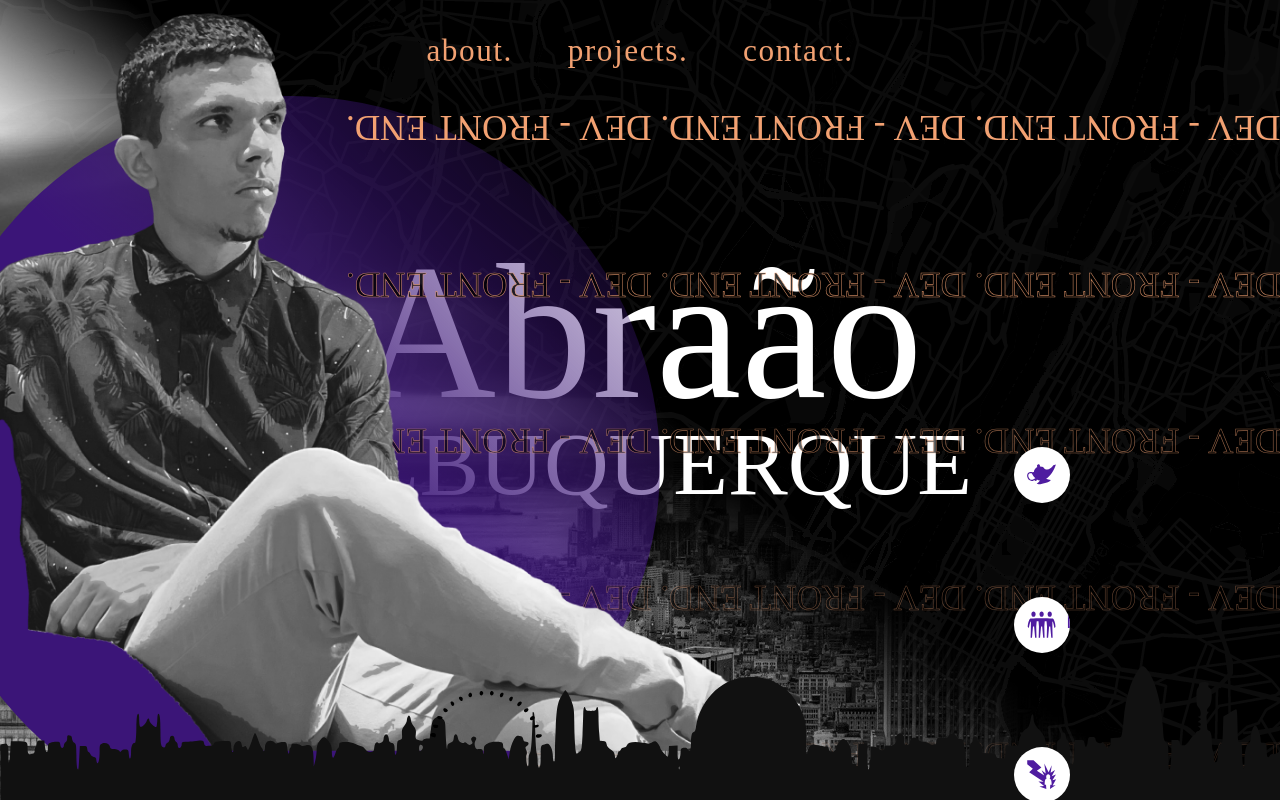
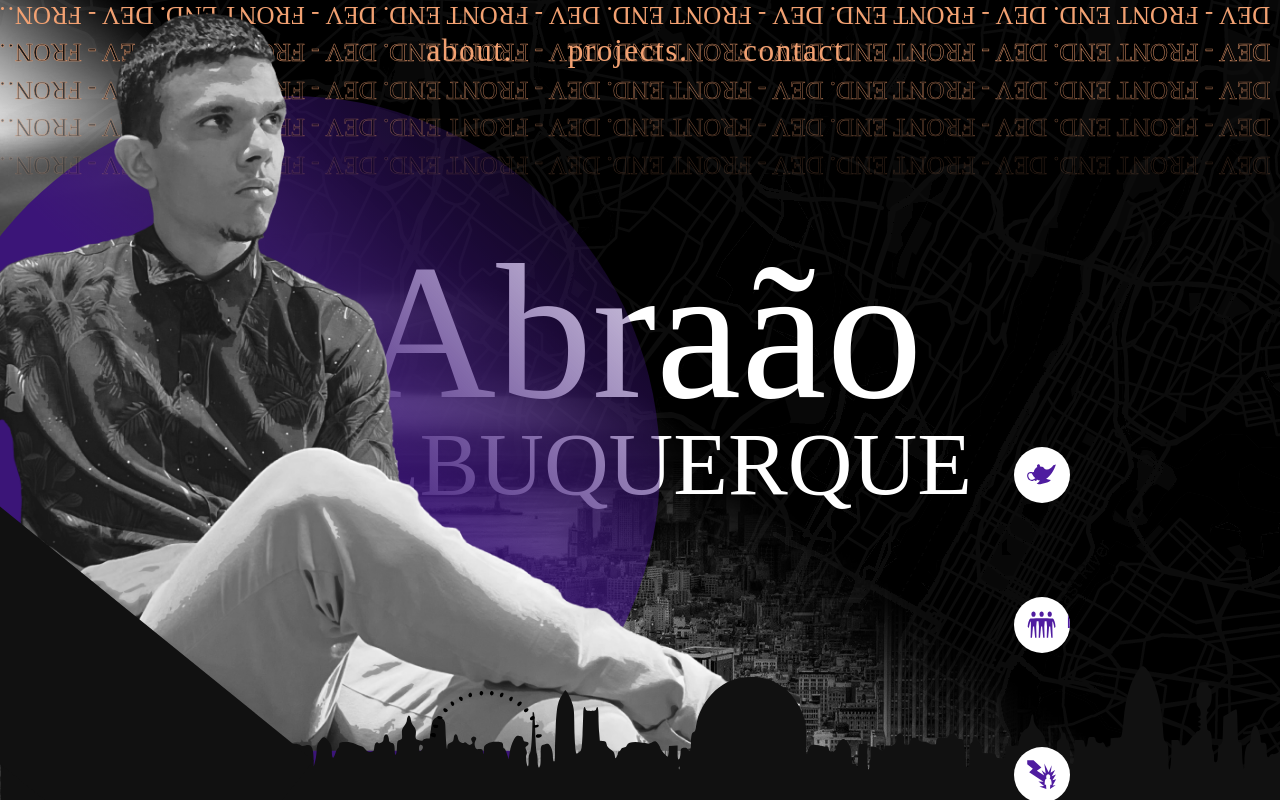
Before and after one commit to abrxao/portfolio, a Next.js app: page / in a window 1280 px wide. Built offline with nearby package versions, Linux system fonts and the light colour scheme.

Commit message:
:iphone: adjusting responsivity to 1024px-1280pxx screens

```diff
--- a/src/components/DevFrontDecoration/DevFrontDecoration.tsx
+++ b/src/components/DevFrontDecoration/DevFrontDecoration.tsx
@@ -1,21 +1,36 @@
 import React from "react";
 const DevFrontDecoration=()=>{
     return (
-      <div className="z-[40] absolute xl:h-full xl:top-[-20px] right-0 flex flex-col DevFrontDecoration rotate-180 xl:text-[2.2em] 2xl:text-[2.3em] font-aero pb-4">
+      <div
+        className="z-[40] absolute right-0 flex flex-col DevFrontDecoration rotate-180 font-aero pb-4
+
+        2xl:text-[2.3em]
+
+        xl:text-2xl
+
+        lg:text-xl lg:top-[-20px]
+
+        "
+      >
         <div className="mr-[-.4em] devFrontend__text opacity-20 h-full text-center line-clamp-1 text-clip">
-          DEV - FRONT END. DEV - FRONT END. DEV - FRONT END.
+          DEV - FRONT END. DEV - FRONT END. DEV - FRONT END. DEV - FRONT END.
+          DEV - FRONT END. DEV - FRONT END.
         </div>
         <div className="mr-[-.4em] devFrontend__text opacity-40 h-full text-center line-clamp-1 text-clip">
-          DEV - FRONT END. DEV - FRONT END. DEV - FRONT END.
+          DEV - FRONT END. DEV - FRONT END. DEV - FRONT END. DEV - FRONT END.
+          DEV - FRONT END. DEV - FRONT END.
         </div>
         <div className="mr-[-.4em] devFrontend__text opacity-60 h-full text-center line-clamp-1 text-clip">
-          DEV - FRONT END. DEV - FRONT END. DEV - FRONT END.
+          DEV - FRONT END. DEV - FRONT END. DEV - FRONT END. DEV - FRONT END.
+          DEV - FRONT END. DEV - FRONT END.
         </div>
         <div className="mr-[-.4em] devFrontend__text opacity-80 h-full text-center line-clamp-1 text-clip">
-          DEV - FRONT END. DEV - FRONT END. DEV - FRONT END.
+          DEV - FRONT END. DEV - FRONT END. DEV - FRONT END. DEV - FRONT END.
+          DEV - FRONT END. DEV - FRONT END.
         </div>
         <div className="mr-[-.4em] text-orange h-full text-center line-clamp-1 text-clip">
-          DEV - FRONT END. DEV - FRONT END. DEV - FRONT END.
+          DEV - FRONT END. DEV - FRONT END. DEV - FRONT END. DEV - FRONT END.
+          DEV - FRONT END. DEV - FRONT END.
         </div>
       </div>
     );
--- a/src/components/Header/Header.tsx
+++ b/src/components/Header/Header.tsx
@@ -9,6 +9,7 @@ const Header: FunctionComponent = () => {
 
         2xl:text-5xl
         xl:text-3xl
+        lg:text-2xl
       "
       >
         <li>about.</li>
--- a/src/components/Presentation/Presentation.tsx
+++ b/src/components/Presentation/Presentation.tsx
@@ -11,11 +11,17 @@ import SlideMenu from "../SlideMenu/SlideMenu";
 const About = () => {
   return (
     <section id="presentation">
-      <div className="relative w-full h-[100vh] min-h-[600px] overflow-y-hidden flex flex-col overflow-x-hidden">
+      <div className="relative w-full h-[100vh] overflow-y-hidden flex flex-col overflow-x-hidden">
         <SlideMenu />
         <div
           className="
-       2xl:w-[900px] 2xl:h-[900px] 2xl:left-0 xl:w-[740px]  xl:h-[740px] xl:-left-20 absolute bg-gradient-to-tr from-purple via-purple to-[#fff0] rounded-[50%] 2xl:top-20 xl:top-[6em] z-10 brightness-75"
+          absolute bg-gradient-to-tr from-purple via-purple to-[#fff0] rounded-[50%]
+          z-10 brightness-75
+          2xl:top-20 2xl:w-[900px] 2xl:h-[900px] 2xl:left-0
+          xl:w-[740px]  xl:h-[740px]  xl:top-24
+          lg:w-[600px]  lg:h-[600px] lg:-left-20 lg:top-20
+
+        "
         ></div>
 
         <Header />
@@ -36,18 +42,36 @@ const About = () => {
           />
         </div>
         <div className="aspect-[1] z-50 bottom-10 absolute h-[100vh]">
-          <Image src={perfil} alt="abraão´s picture" className="object-cover"/>
+          <Image src={perfil} alt="abraão´s picture" className="object-cover" />
         </div>
 
         <div className="self-center z-[9] absolute w-full h-[100vh] flex items-center flex-col justify-center">
-          <h1 className="text-white 2xl:text-[15em] -mt-20 xl:text-[12em] font-aero">
+          <h1
+            className="text-white font-aero -mt-20
+            2xl:text-[15em]
+            xl:text-[12em]
+            lg:text-[9em]
+            "
+          >
             Abraão
           </h1>
-          <h2 className="text-white 2xl:text-[7em] xl:text-[5.6em] xl:-ml-2 font-aero -mt-20 -ml-3">
+          <h2
+            className="text-white font-aero -ml-3
+            2xl:text-[7em]
+            xl:text-[5.6em] xl:-ml-2 xl:-mt-20
+            lg:text-[4.22em] lg: -mt-16
+            "
+          >
             ALBUQUERQUE
           </h2>
         </div>
-        <div className="2xl:w-[400px] 2xl:h-[200px] 2xl:left-[-120px] bg-[#111] z-[200] absolute bottom-0 rotate-[39deg]"></div>
+        <div
+          className="
+        bg-[#111] z-[200] absolute bottom-0 rotate-[39deg]
+
+          lg:w-[440px] lg:h-[200px] lg:left-[-140px]
+          "
+        ></div>
         <DevFrontDecoration />
       </div>
     </section>
--- a/src/components/SlideMenu/SlideMenu.tsx
+++ b/src/components/SlideMenu/SlideMenu.tsx
@@ -22,10 +22,17 @@ const SlideMenu: FunctionComponent = () => {
     <div className="absolute z-[999] right-[10%]">
       <div className="relative h-[100vh] flex items-center w-[220px]">
         <div
-          className="text-transparent absolute text-3xl font-aero swiper__title bg-250% bg-clip-text z-[7] top-[25%] left-6"
+          className="text-transparent absolute font-aero swiper__title bg-250% bg-clip-text z-[7] flex justify-center
+
+          xl:left-6 xl:text-3xl
+          lg:text-2xl lg:left-8
+          "
           id="softTitle"
         >
+        <span>
           SOFT SKILLS
+        </span>
+
         </div>
         <Swiper
           slidesPerView={4}
@@ -47,7 +54,15 @@ const SlideMenu: FunctionComponent = () => {
                 className={`flex items-center justify-center cursor-pointer`}
               >
                 <div
-                  className={`2xl:px-8 2xl:py-8 2xl:hover:px-[110px] xl:px-7 xl:py-7 xl:hover:px-[90px] rounded-[2em] bg-white duration-200 overflow-hidden relative `}
+                  className={`
+                  rounded-[2em] bg-white duration-200 overflow-hidden relative
+
+                  2xl:px-8 2xl:py-8 2xl:hover:px-[110px]
+
+                  xl:px-7 xl:py-7 xl:hover:px-[90px]
+
+                  lg:px-6 lg:py-6 lg:hover:px-[80px]
+                  `}
                 >
                   <span
                     className="absolute text-purple flex   h-full duration-200 items-center z-[11] top-0
@@ -55,6 +70,8 @@ const SlideMenu: FunctionComponent = () => {
                     2xl:text-4xl 2xl:left-[.3em]
 
                     xl:text-3xl xl:left-[.4em]
+
+                    lg:text-2xl lg:left-3
 
                   "
                   >
@@ -64,9 +81,11 @@ const SlideMenu: FunctionComponent = () => {
                       className="
                       absolute text-center
 
-                      2xl:w-60 2xl:text-2xl xl:w-48
+                      2xl:w-60 2xl:text-2xl
 
-                      xl:text-xl xl:mb-2
+                      xl:w-48 xl:text-xl xl:mb-2
+
+                      lg:w-44 lg:text-lg lg:mb-1
                       "
                     >
                       {elem.skill}
@@ -76,6 +95,55 @@ const SlideMenu: FunctionComponent = () => {
               </SwiperSlide>
             );
           })}
+          {/* {softSkils.map((elem, index) => {
+            const Icon = elem.Icon as FunctionComponent;
+            return (
+              <SwiperSlide
+                key={index + 1}
+                className={`flex items-center justify-center cursor-pointer`}
+              >
+                <div
+                  className={`
+                  rounded-[2em] bg-white duration-200 overflow-hidden relative
+
+                  2xl:px-8 2xl:py-8 2xl:hover:px-[110px]
+
+                  xl:px-7 xl:py-7 xl:hover:px-[90px]
+
+                  lg:px-6 lg:py-6 lg:hover:px-[80px]
+                  `}
+                >
+                  <span
+                    className="absolute text-purple flex   h-full duration-200 items-center z-[11] top-0
+
+                    2xl:text-4xl 2xl:left-[.3em]
+
+                    xl:text-3xl xl:left-[.4em]
+
+                    lg:text-2xl lg:left-3
+
+                  "
+                  >
+                    <Icon />
+
+                    <span
+                      className="
+                      absolute text-center
+
+                      2xl:w-60 2xl:text-2xl
+
+                      xl:w-48 xl:text-xl xl:mb-2
+
+                      lg:w-44 lg:text-lg lg:mb-1
+                      "
+                    >
+                      {elem.skill}
+                    </span>
+                  </span>
+                </div>
+              </SwiperSlide>
+            );
+          })} */}
         </Swiper>
       </div>
     </div>
```
